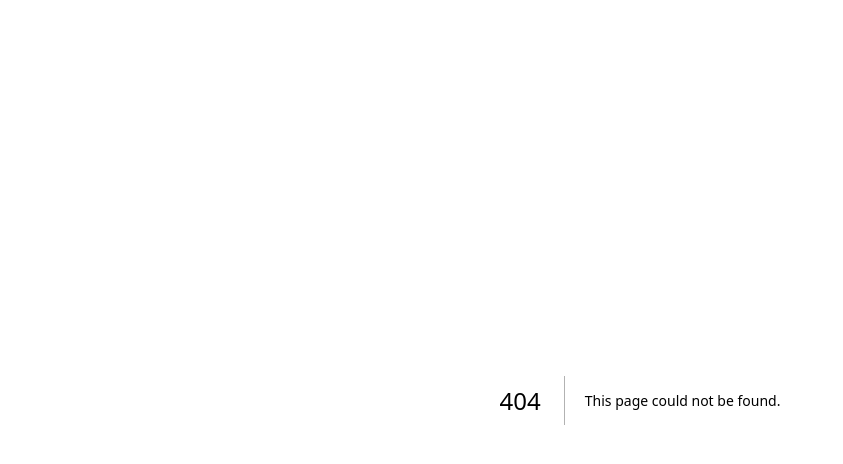
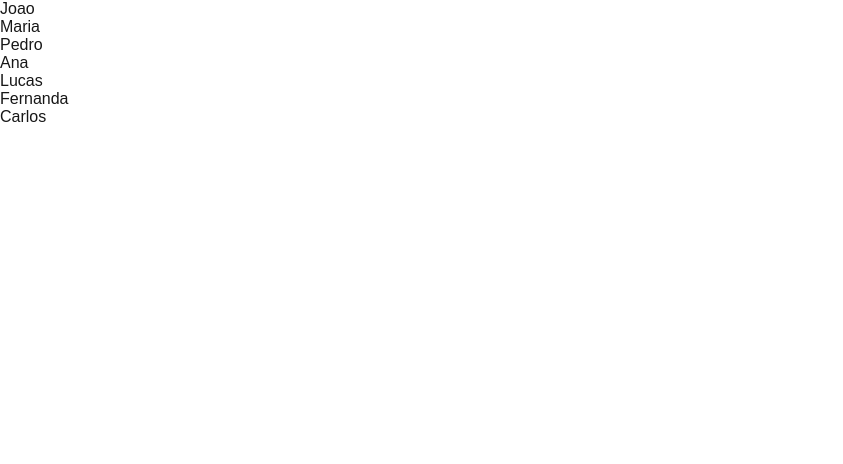
Before and after one commit to Lenickts/projetoReact-semtema, a Next.js app: page /render/repeticao1 in a window 1280 px wide. Before the commit this address had no page. Shown: the top 464 px of the page, without its empty margins (0-843 px from the left). Built offline with nearby package versions, Linux system fonts and the light colour scheme.

Commit message:
Repetição e criação de listas

```diff
--- /dev/null
+++ b/pages/render/repeticao1.jsx
@@ -0,0 +1,37 @@
+export default function Repeticao1(){
+    const listaAprovados = [
+        'Joao',
+        'Maria',
+        'Pedro',
+        'Ana',
+        'Lucas',
+        'Fernanda',
+        'Carlos',
+    ]
+
+    function renderizarLista(){
+        return listaAprovados.map((nome,i) => <li key={i}>{nome}</li>)
+    }  //usamos arrow function e map para simplificar o código, tornando-o mais legível e conciso. O método map() percorre cada elemento do array listaAprovados e retorna um novo array com os elementos transformados.
+
+    return(
+        <ul>
+            {renderizarLista()}
+        </ul>
+    )
+}
+
+//key={i} é necessário para o React identificar que cada item da lista possui uma chave única, evitando problemas de renderização e performance.
+
+
+
+
+//Backup pois esse método também funciona, mas é mais verboso e menos legível
+    // function renderizarLista(){
+    //     const itens = []
+
+    //     for (let i = 0; i < listaAprovados.length; i++){
+    //         itens.push(<li key={i}>{listaAprovados[i]}</li>)
+    //     }
+
+    //     return itens
+    // }
```
